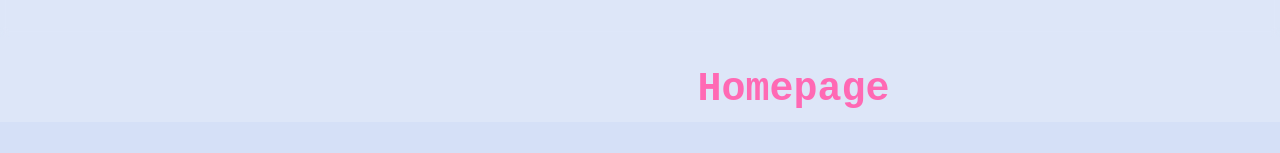
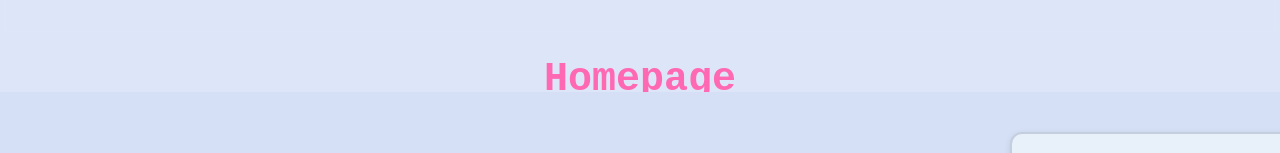
Before and after one commit to evalarin/evalarin.github.io, a plain HTML site: page index.html in a window 1280 px wide. Both pictures are taken after a click on the button "Homepage". Shown: the part 537-690 px from the top of the page. Drawn offline with Linux system fonts and the light colour scheme.

Commit message:
Update index.html

```diff
--- a/index.html
+++ b/index.html
@@ -105,11 +105,11 @@
 		font-size: 40px;
 		font-weight: bold;
 		color: hotpink;
-		margin-top: 30px;
-		margin-bottom: 10px;
+		margin-top: 20px;
+		margin-bottom: -10px;
 		text-align: center;
 		width: 100%;
-		padding-left: 12%;
+		padding-left: 0;
 	}
 	#homepage{
 		display: flex;
```
